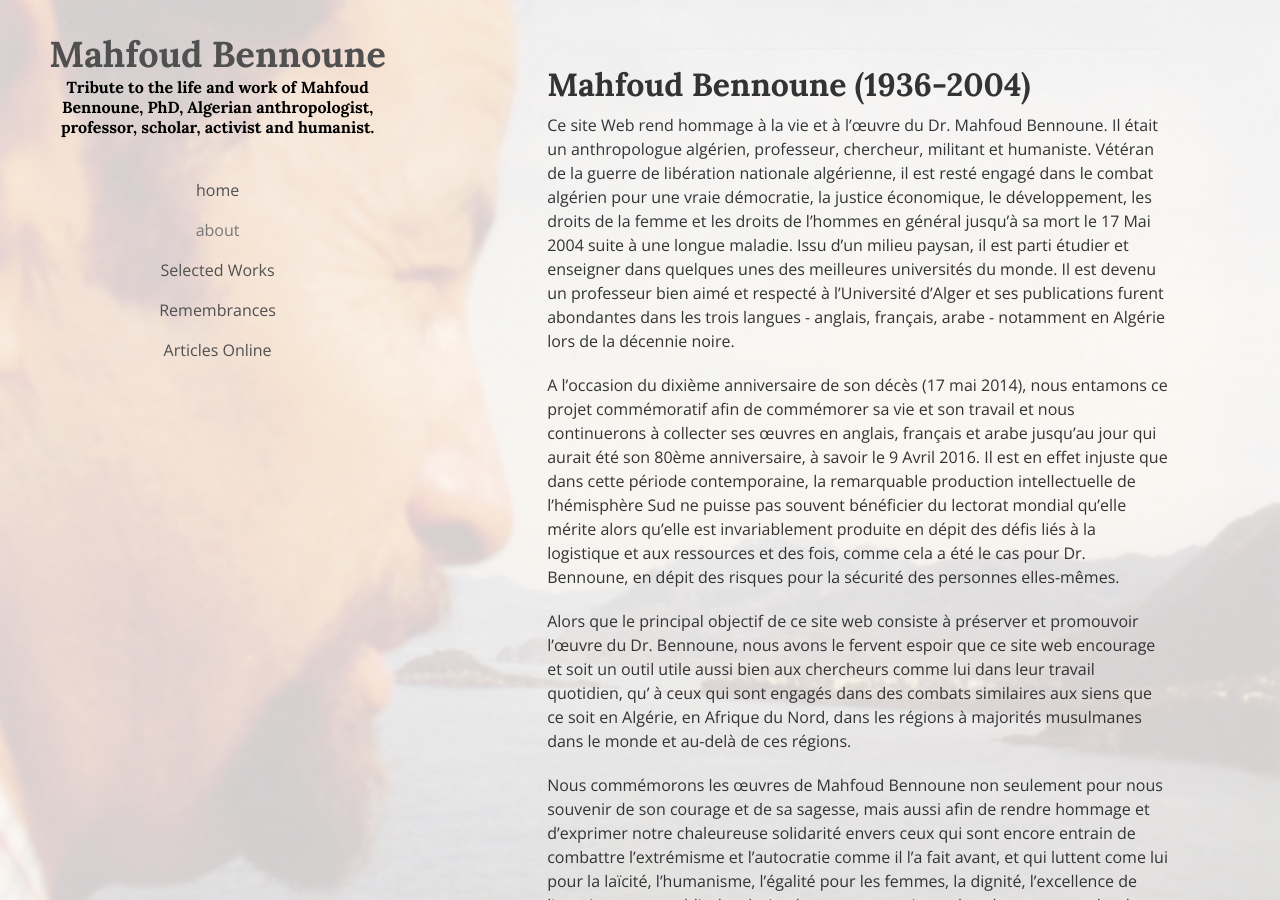
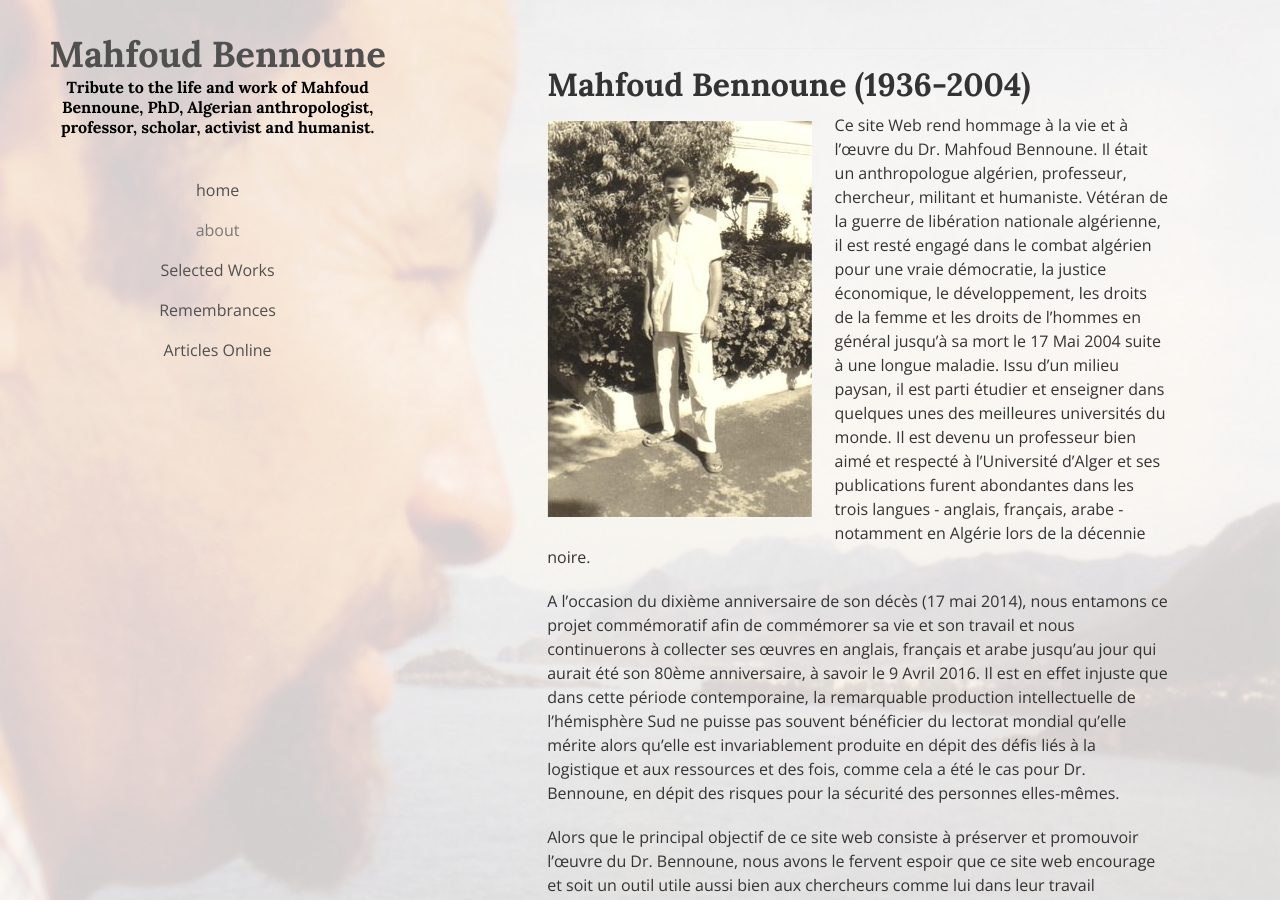
Before and after one commit to sonnetmedia/mahfoudbennoune.com, a Jekyll site: the page built from _pages/about-fr.md, in a window 1280 px wide and 900 px high. Built offline with Jekyll 4.4.1, drawn with Linux system fonts in a browser that asks for light colours; nearby versions of some CDN libraries.

Commit message:
add images

```diff
--- a/_pages/about-fr.md
+++ b/_pages/about-fr.md
@@ -6,6 +6,7 @@
 published: true
 sharing: false
 ---
+![](/assets/img/MBpic10.jpg)
 Ce site Web rend hommage à la vie et à l'œuvre du Dr. Mahfoud Bennoune. Il était un anthropologue algérien, professeur, chercheur, militant et humaniste. Vétéran de la guerre de libération nationale algérienne, il est resté engagé dans le combat algérien pour une vraie démocratie, la justice économique, le développement, les droits de la femme et les droits de l'hommes en général jusqu'à sa mort le 17 Mai 2004 suite à une longue maladie. Issu d'un milieu paysan, il est parti étudier et enseigner dans quelques unes des meilleures universités du monde. Il est devenu un professeur bien aimé et respecté à l'Université d'Alger et ses publications furent abondantes dans les trois langues - anglais, français, arabe - notamment en Algérie lors de la décennie noire.
 
 A l'occasion du dixième anniversaire de son décès (17 mai 2014), nous entamons ce projet commémoratif afin de commémorer sa vie et son travail et nous continuerons à collecter ses œuvres en anglais, français et arabe jusqu'au jour qui aurait été son 80ème anniversaire, à savoir le 9 Avril 2016. Il est en effet injuste que dans cette période contemporaine, la remarquable production intellectuelle de l'hémisphère Sud ne puisse pas souvent bénéficier du lectorat mondial qu'elle mérite alors qu'elle est invariablement produite en dépit des défis liés à la logistique et aux ressources et des fois, comme cela a été le cas pour Dr. Bennoune, en dépit des risques pour la sécurité des personnes elles-mêmes.
@@ -15,3 +16,5 @@
 Nous commémorons les œuvres de Mahfoud Bennoune non seulement pour nous souvenir de son courage et de sa sagesse, mais aussi afin de rendre hommage et d'exprimer notre chaleureuse solidarité envers ceux qui sont encore entrain de combattre l'extrémisme et l'autocratie comme il l'a fait avant, et qui luttent come lui pour la laïcité, l'humanisme, l'égalité pour les femmes, la dignité, l'excellence de l'enseignement public, les droits des personnes vivant dans les zones rurales, la justice mondiale et l'universalité des droits de l'homme en Afrique du Nord et ailleurs.
 
 Professeur Bennoune, Vous, aussi bien que les idées et idéaux auxquels vous vous êtes attachés, avez développés et partagés, vous ne serez jamais oubliés.
+
+![](/assets/img/MBpic2.jpg)
```
Also changed, not shown: assets/img/MBpic10.jpg (added), assets/img/MBpic2.jpg (added).
